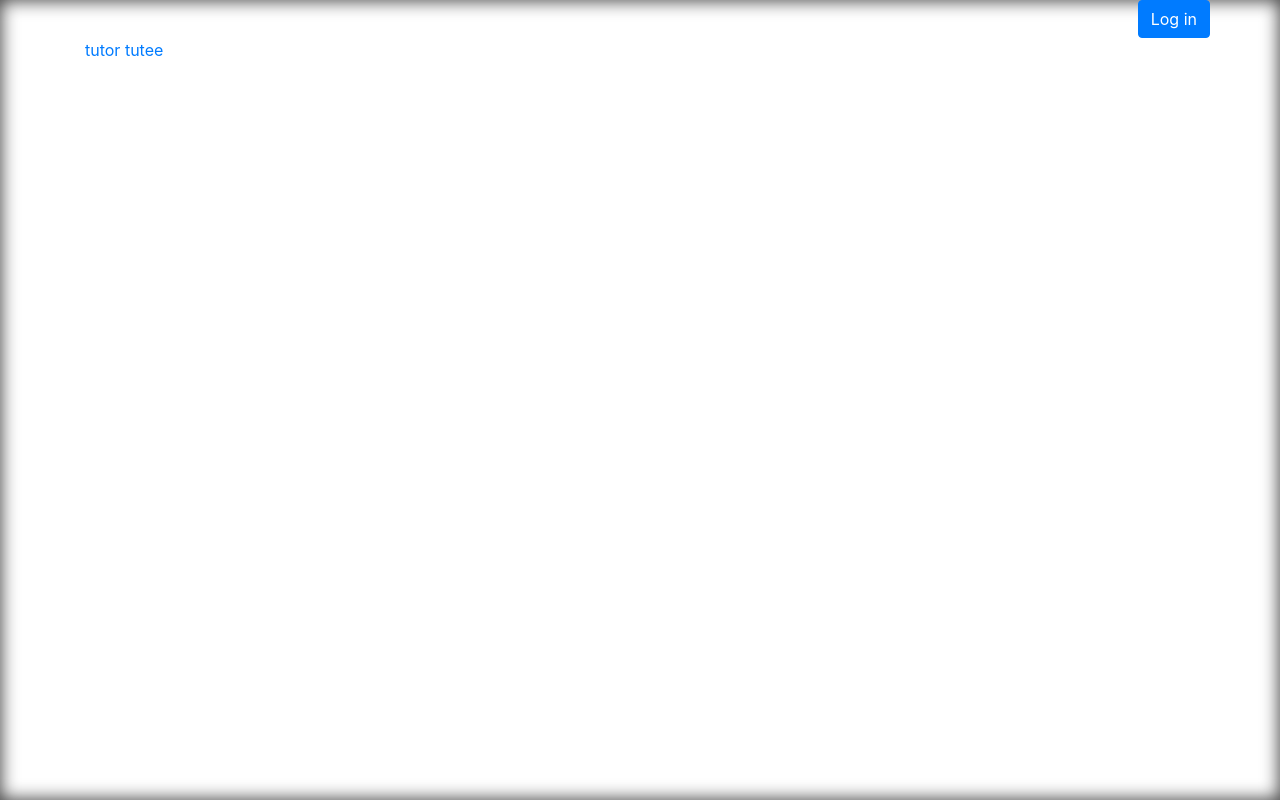
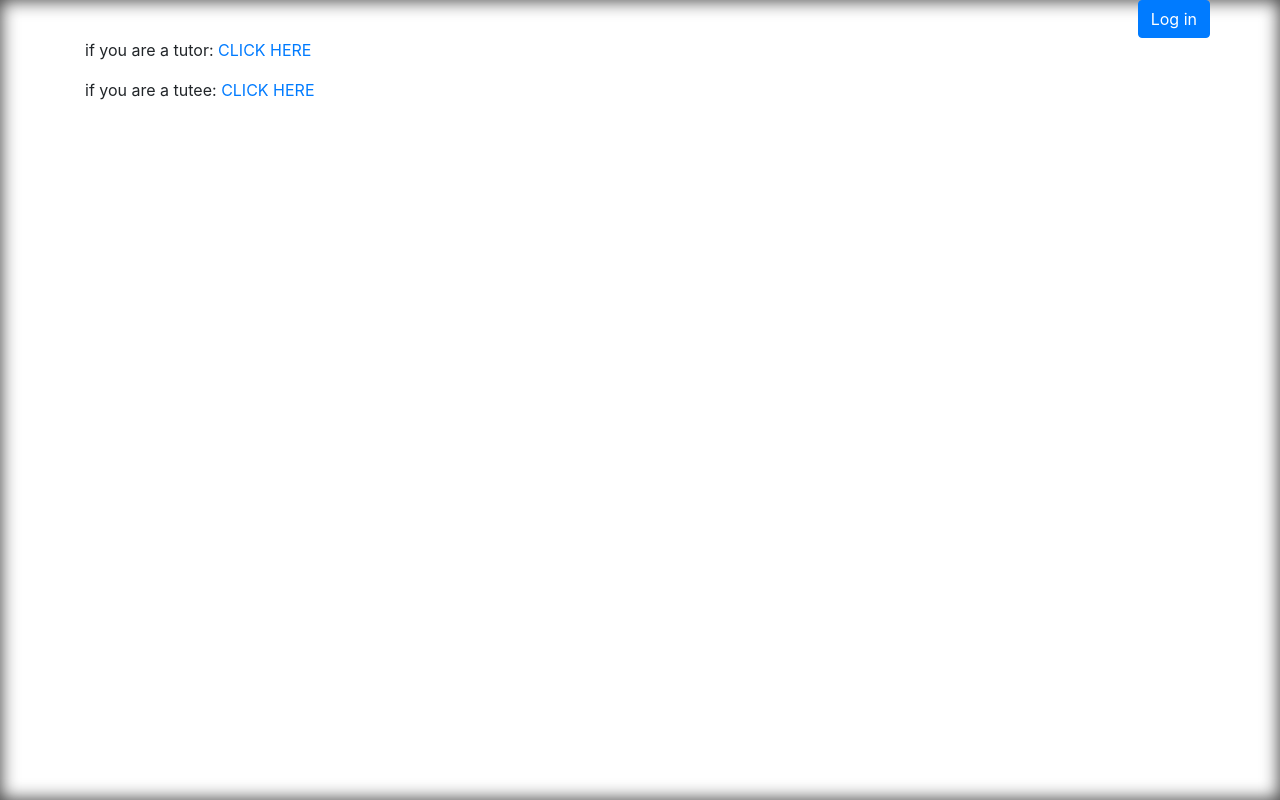
Before and after one commit to TheGoodall/orangeCat, a Flask app: template backend/orangecat/templates/dashboard.html in a window 1280 px wide. Run offline with Flask 2, Linux system fonts and the light colour scheme; the template is opened without the code that fills it, so the values that code supplies are empty; some libraries are stand-ins or nearby versions.

Commit message:
changed layoout of tutor/tutee page

```diff
--- a/backend/orangecat/templates/dashboard.html
+++ b/backend/orangecat/templates/dashboard.html
@@ -14,8 +14,8 @@
 </div>
 {% else %}
 
-<a href="/dashboard/tutor">tutor</a>
-<a href="/dashboard/tutee">tutee</a>
+<p>if you are a tutor: <a href="/dashboard/tutor">CLICK HERE</a></p>
+<p>if you are a tutee: <a href="/dashboard/tutee">CLICK HERE</a></p>
 
 {% endif %}
 {% endblock %}
```
